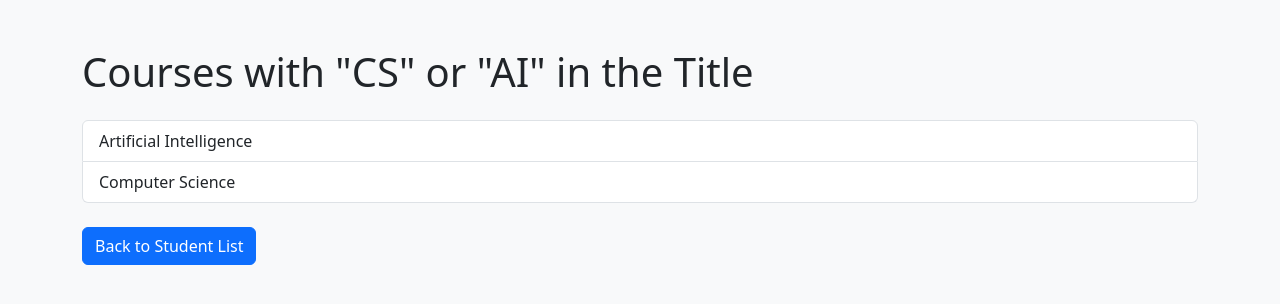
After one commit to athulyaworks/django-student-crud, a Django app: page /courses/union/ in a window 1280 px wide. The commit adds this page. Shown: the top 304 px of the page. Run offline with Django 5.2, Linux system fonts and the light colour scheme; data comes from the database, SQL or seed files in the repository; both versions use the stored data as it was after the commit.

Commit message:
Applied Q objects, set operations, annotations, aggregates, subqueries

```diff
--- a/student/urls.py
+++ b/student/urls.py
@@ -8,4 +8,5 @@ urlpatterns = [
     path('delete/<int:id>',views.delete_student,name='delete_student'),
     path('syllabus/add/', views.add_syllabus, name='add_syllabus'),
     path('syllabus/<int:course_id>/', views.view_syllabus, name='view_syllabus'),
+    path('courses/union/', views.course_union_view, name='course_union'),
 ]
--- a/student/views.py
+++ b/student/views.py
@@ -1,43 +1,50 @@
 from django.shortcuts import render, redirect, get_object_or_404
-from .models import Student, Course,Club, Profile, Syllabus
+from .models import Student, Course, Club, Profile, Syllabus
 import datetime
 from .forms import SyllabusForm
+from django.db.models import Q, Avg, Max, Count, Subquery, OuterRef, Case, When, Value, CharField
+
 
 # Create your views here.
 
 def student_list(request):
     students = Student.objects.select_related('course', 'profile', 'course__syllabus').prefetch_related('clubs').all()
 
-    # Filter by course title
+    filters = Q()
+
     course_title = request.GET.get('course')
     if course_title:
-        students = students.filter(course__title__iexact=course_title)
+        filters &= Q(course__title__iexact=course_title)
 
-    # Exclude failed students (mark < 35)
     if request.GET.get('exclude_failed') == 'true':
-        students = students.exclude(mark__lt=35)
+        filters &= ~Q(mark__lt=35)
 
-    # Search by name (case-insensitive)
     search = request.GET.get('search')
     if search:
-        students = students.filter(name__icontains=search)
+        filters &= Q(name__icontains=search)
 
-    # Filter by min_mark and max_mark independently
     min_mark = request.GET.get('min_mark')
     max_mark = request.GET.get('max_mark')
 
     try:
         if min_mark:
-            min_mark_val = int(min_mark)
-            students = students.filter(mark__gte=min_mark_val)  # mark >= min_mark
+            filters &= Q(mark__gte=int(min_mark))
         if max_mark:
-            max_mark_val = int(max_mark)
-            students = students.filter(mark__lte=max_mark_val)  # mark <= max_mark
+            filters &= Q(mark__lte=int(max_mark))
     except ValueError:
-
         pass
 
-    #summary
+    students = students.filter(filters)
+
+    # Annotate pass/fail status
+    students = students.annotate(
+        status=Case(
+            When(mark__gte=35, then=Value('Pass')),
+            default=Value('Fail'),
+            output_field=CharField()
+        )
+    )
+
     first_student = students.first()
     last_student = students.last()
     student_exists = students.exists()
@@ -48,6 +55,27 @@ def student_list(request):
     ordered_students = students.order_by('-mark')
     top_students = students.order_by('-mark')[:5]
     empty_qs = not student_exists
+
+    average_mark = students.aggregate(avg=Avg('mark'))['avg']
+    max_mark = students.aggregate(max=Max('mark'))['max']
+
+    students_per_course = Course.objects.annotate(student_count=Count('members'))
+
+    latest_student_subquery = Student.objects.filter(course=OuterRef('pk')).order_by('-id')
+    courses_with_latest = Course.objects.annotate(
+        latest_student_name=Subquery(latest_student_subquery.values('name')[:1])
+    )
+
+    # UNION of courses with 'CS' or 'AI' in title
+    cs_courses_qs = Course.objects.filter(title__icontains='Computer Science')
+    ai_courses_qs = Course.objects.filter(title__icontains='Artificial Intelligence')
+    union_courses = cs_courses_qs.union(ai_courses_qs)
+
+
+    # INTERSECTION of students with mark>80 AND course title contains 'Data Science'
+    high_mark_students = Student.objects.filter(mark__gt=80)
+    data_science_students = Student.objects.filter(course__title__icontains='Data Science')
+    intersection_students = high_mark_students.intersection(data_science_students)
 
     return render(request, 'student/student_list.html', {
         'students': students,
@@ -60,9 +88,14 @@ def student_list(request):
         'student_data': student_data,
         'names': names,
         'top_students': top_students,
-        'empty_qs': empty_qs
+        'empty_qs': empty_qs,
+        'average_mark': average_mark,
+        'max_mark': max_mark,
+        'students_per_course': students_per_course,
+        'courses_with_latest': courses_with_latest,
+        'union_courses': union_courses,
+        'intersection_students': intersection_students,
     })
-
 
 
 
@@ -185,3 +218,13 @@ def view_syllabus(request, course_id):
         'course': course,
         'syllabus': syllabus
     })
+
+def course_union_view(request):
+    cs_courses = Course.objects.filter(title__icontains='Computer Science').values('id', 'title')
+    ai_courses = Course.objects.filter(title__icontains='Artificial Intelligence').values('id', 'title')
+
+    union_courses = cs_courses.union(ai_courses).order_by('title')
+
+    return render(request, 'student/courses_union.html', {
+        'courses': union_courses,
+    })
--- /dev/null
+++ b/templates/student/courses_union.html
@@ -0,0 +1,25 @@
+<!DOCTYPE html>
+<html lang="en">
+<head>
+    <meta charset="UTF-8" />
+    <title>Union of Courses (CS or AI)</title>
+    <link href="https://cdn.jsdelivr.net/npm/bootstrap@5.3.0/dist/css/bootstrap.min.css" rel="stylesheet" />
+</head>
+<body class="bg-light">
+    <div class="container my-5">
+        <h1 class="mb-4">Courses with "CS" or "AI" in the Title</h1>
+
+        {% if courses %}
+            <ul class="list-group">
+                {% for course in courses %}
+                    <li class="list-group-item">{{ course.title }}</li>
+                {% endfor %}
+            </ul>
+        {% else %}
+            <p class="text-muted">No courses found.</p>
+        {% endif %}
+
+        <a href="{% url 'student_list' %}" class="btn btn-primary mt-4">Back to Student List</a>
+    </div>
+</body>
+</html>
```
Also changed, not shown: templates/student/student_list.html (+61 -53 lines), db.sqlite3.
